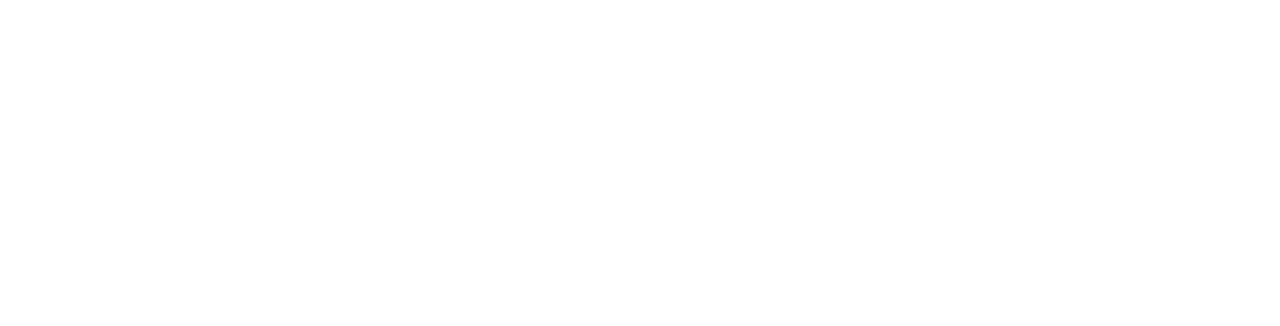
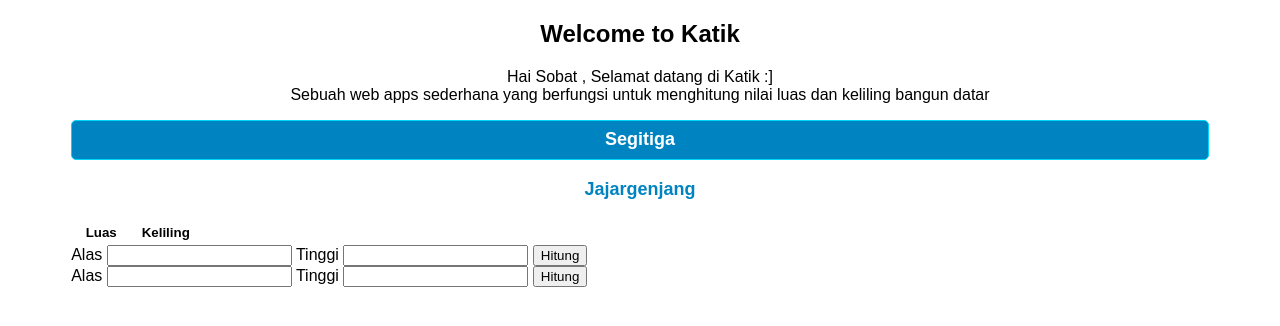
Before and after one commit to revou-fundamental-course/13-may-24-ryanrss, a plain HTML site: page index.html in a window 1280 px wide. Drawn offline with Linux system fonts and the light colour scheme.

Commit message:
header
add header 100%
luas dan keliling function 50%

```diff
--- a/CSS/style.css
+++ b/CSS/style.css
@@ -1,3 +1,60 @@
 * {
   color: black;
+  font-family: sans-serif;
 }
+
+.header {
+  margin-left: 5%;
+  margin-right: 5%;
+  text-align: center;
+}
+.header .title {
+  font-weight: 900;
+  font-size: x-large;
+}
+.header .btngroup {
+  display: flex;
+  align-items: center;
+  justify-content: center;
+}
+.header .btn {
+  color: rgb(0, 132, 193);
+  font-weight: bold;
+  font-size: large;
+  width: 100%;
+  height: 40px;
+  text-decoration: none;
+  background-color: white;
+  border: 0;
+  margin-bottom: 10px;
+  border-radius: 5px;
+}
+.header .btn.active {
+  background-color: rgb(0, 132, 193);
+  color: rgb(255, 255, 255);
+  border: 1px rgb(0, 214, 252) solid;
+}
+.header .btn:hover {
+  background-color: rgb(0, 132, 193);
+  color: rgb(255, 255, 255);
+  border: 1px rgb(0, 214, 252) solid;
+}
+
+.body {
+  margin-left: 5%;
+  margin-right: 5%;
+}
+.body .selector button {
+  border: 0;
+  background-color: white;
+  width: 60px;
+  height: 25px;
+  font-weight: 600;
+}
+.body .selector button:hover {
+  background-color: rgb(0, 132, 193);
+  width: 60px;
+  height: 25px;
+
+  border-radius: 5px;
+}
--- a/index.html
+++ b/index.html
@@ -4,6 +4,42 @@
     <meta charset="UTF-8" />
     <meta name="viewport" content="width=device-width, initial-scale=1.0" />
     <title>Document</title>
+    <link rel="stylesheet" href="CSS/style.css" />
   </head>
-  <body></body>
+  <body>
+    <section class="header">
+      <h1 class="title">Welcome to Katik</h1>
+      <p class="desc">
+        Hai Sobat , Selamat datang di Katik :] <br />
+        Sebuah web apps sederhana yang berfungsi untuk menghitung nilai luas dan
+        keliling bangun datar
+      </p>
+      <div class="buttongroup">
+        <button class="btn active">Segitiga</button>
+        <button class="btn">Jajargenjang</button>
+      </div>
+    </section>
+    <section class="body">
+      <div class="selector">
+        <button>Luas</button>
+        <button>Keliling</button>
+      </div>
+      <div class="luas">
+        <label for="">Alas</label>
+        <input type="number" id="alas" />
+        <label for="">Tinggi</label>
+        <input type="number" id="tinggi" />
+        <button onclick="hitungLuas('luas')">Hitung</button>
+      </div>
+      <div class="keliling">
+        <label for="">Alas</label>
+        <input type="number" id="alas" />
+        <label for="">Tinggi</label>
+        <input type="number" id="tinggi" />
+        <button onclick="hitungLuas('keliling')">Hitung</button>
+      </div>
+    </section>
+    <section class="footer"></section>
+    <script src="js/script.js"></script>
+  </body>
 </html>
--- a/js/script.js
+++ b/js/script.js
@@ -1 +1,10 @@
-alert("test");
+const hitungLuas = (tipe) => {
+  let alas = document.getElementById("alas").value;
+  let tinggi = document.getElementById("tinggi").value;
+  if (!Number(alas) || !Number(tinggi)) {
+    console.log("invalid input ");
+    return alert("INVALID INPUT!!! please input numeric chars");
+  }
+  let result = (1 / 2) * alas * tinggi;
+  console.log(result);
+};
```
